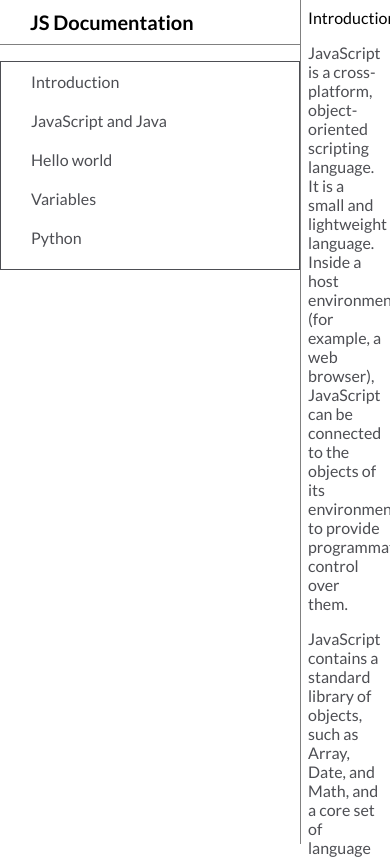
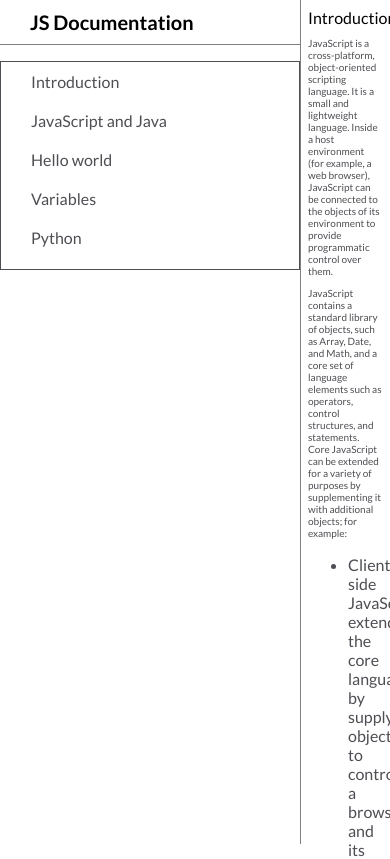
Before and after one commit to daq131/dummy-docs-page, a plain HTML site: page index.html in a window 390 px wide. Shown: the top 859 px of the page. Drawn offline with Linux system fonts and the light colour scheme.

Commit message:
refactor html

```diff
--- a/index.html
+++ b/index.html
@@ -71,6 +71,8 @@
                 <ul>
                     <li>Client-side JavaScript extends the core language by supplying objects to control a browser and its Document Object Model (DOM). For example, client-side extensions allow an application to place elements on an HTML form and respond to user events such as mouse clicks, form input, and page navigation.</li>
                     <li>Server-side JavaScript extends the core language by supplying objects relevant to running JavaScript on a server. For example, server-side extensions allow an application to communicate with a database, provide continuity of information from one invocation to another of the application, or perform file manipulations on a server.</li>
+                    <li>Server-side JavaScript extends the core language by supplying objects relevant to running JavaScript on a server. For example, server-side extensions allow an application to communicate with a database, provide continuity of information from one invocation to another of the application, or perform file manipulations on a server.</li>
+
                 </ul>
             </section>
     </main>
--- a/styles.css
+++ b/styles.css
@@ -83,10 +83,15 @@ code {
       border: 1px solid;
       height: 207px;
     }
+    p {
+      font-size: 12px;
+
+    }
   }
 
   @media only screen and (max-width: 400px) {
     #main-doc {
       margin-left: -10px;
     }
+    p {  font-size: 10px; }
 }
```
